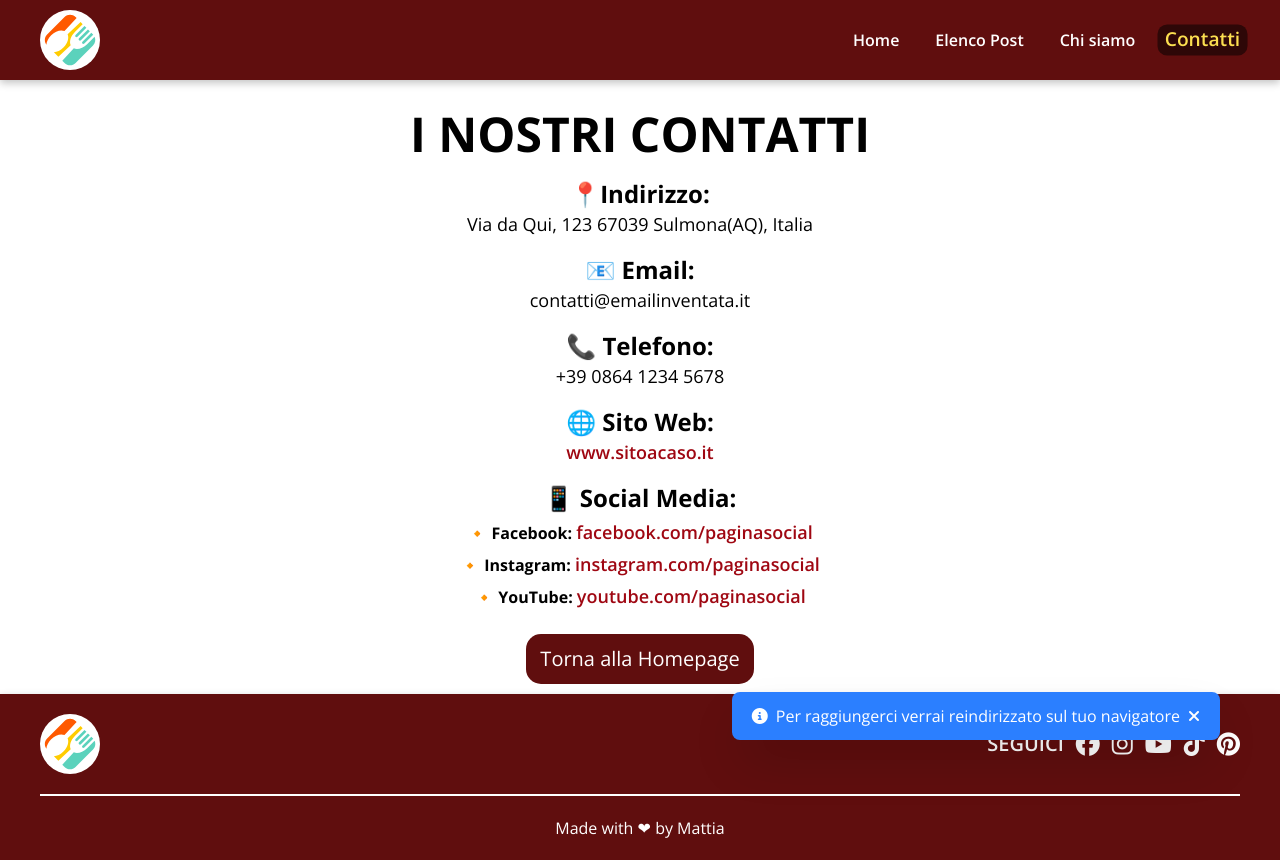
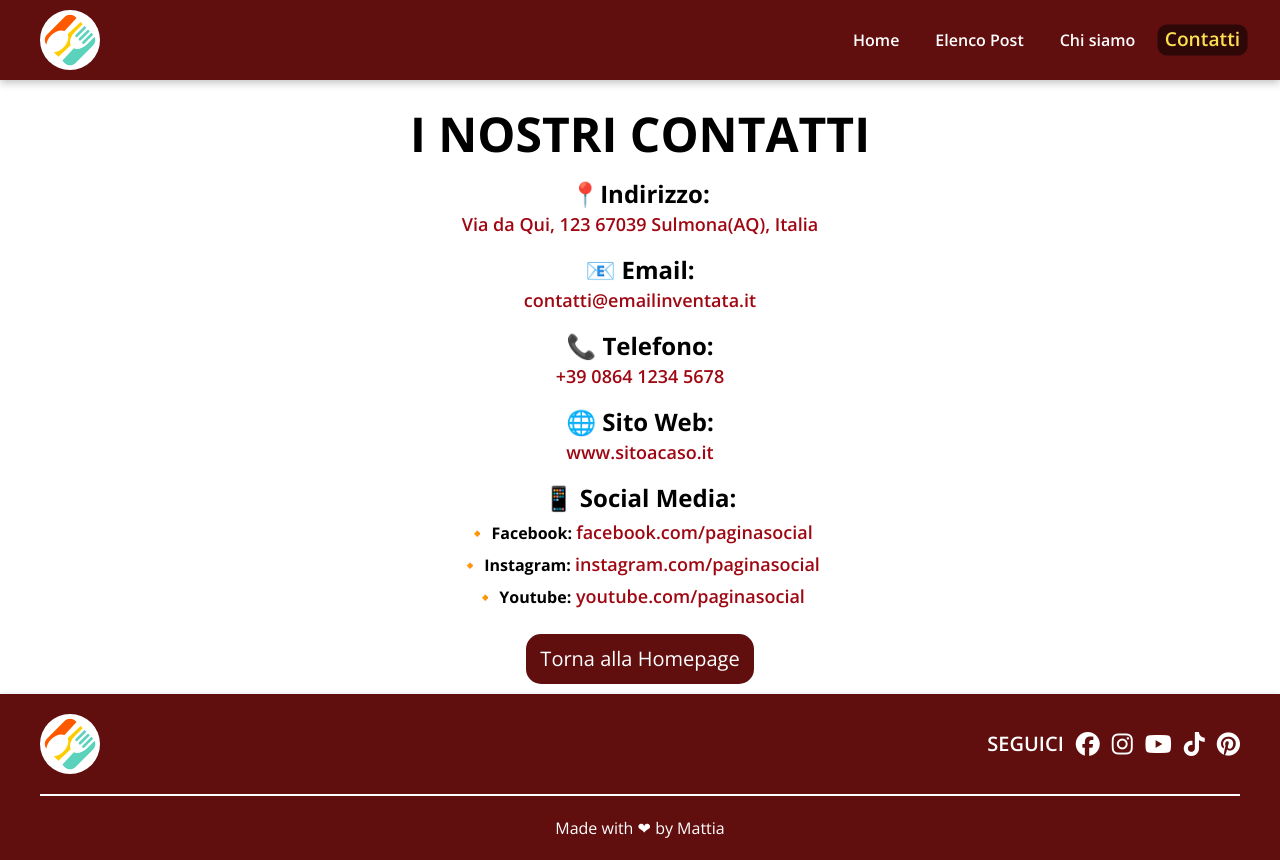
Before and after one commit to mattiadelmonaco/react-context-api, a React (Vite) app: page /contacts in a window 1280 px wide. Built offline with nearby package versions, Linux system fonts and the light colour scheme.

Commit message:
feat: add alert's custom message for every click

```diff
--- a/src/pages/Contacts.jsx
+++ b/src/pages/Contacts.jsx
@@ -5,19 +5,53 @@ import { useEffect } from "react";
 export default function Contacts() {
   const { setAlertData } = useAlertContext();
 
-  useEffect(() => {
+  const getPosition = () => {
     setAlertData({
       type: "info",
       message: "Per raggiungerci verrai reindirizzato sul tuo navigatore",
     });
+  };
+
+  const sendEmail = () => {
+    setAlertData({
+      type: "success",
+      message: "Sarai reindirizzato nella tua mail per scriverci",
+    });
+  };
+
+  const callUs = () => {
+    setAlertData({
+      type: "success",
+      message: "Stai per chiamarci",
+    });
+  };
+
+  const visitWebSite = () => {
+    setAlertData({
+      type: "info",
+      message: "Sarai reindirizzato al nostro sito web",
+    });
+  };
+
+  const socials = {
+    facebook: "Facebook",
+    instagram: "Instagram",
+    youtube: "YouTube",
+  };
+
+  const visitSocial = (socialName) => {
+    setAlertData({
+      type: "danger",
+      message: `Stai per essere reindirizzato su ${socialName}`,
+    });
+  };
+
+  useEffect(() => {
+    setAlertData({
+      type: "",
+      message: "",
+    });
   }, [setAlertData]);
-
-  // const getPosition = () => {
-  //   useAlertContext({
-  //     type: "info",
-  //     message: "Per raggiungerci verrai reindirizzato sul tuo navigatore",
-  //   });
-  // };
 
   return (
     <div className="ms-container">
@@ -26,21 +60,41 @@ export default function Contacts() {
         <ul>
           <li className="mb-4">
             <h2 className="text-2xl font-bold">📍Indirizzo:</h2>
-            <p className="text-lg cursor-pointer">
+            <a
+              href="#"
+              onClick={getPosition}
+              className="text-lg text-red-800 font-semibold"
+            >
               Via da Qui, 123 67039 Sulmona(AQ), Italia
-            </p>
+            </a>
           </li>
           <li className="mb-4">
             <h2 className="text-2xl font-bold">📧 Email:</h2>
-            <p className="text-lg cursor-pointer">contatti@emailinventata.it</p>
+            <a
+              onClick={sendEmail}
+              href="#"
+              className="text-lg text-red-800 font-semibold"
+            >
+              contatti@emailinventata.it
+            </a>
           </li>
           <li className="mb-4">
             <h2 className="text-2xl font-bold">📞 Telefono:</h2>
-            <p className="text-lg cursor-pointer">+39 0864 1234 5678</p>
+            <a
+              onClick={callUs}
+              href="#"
+              className="text-lg text-red-800 font-semibold"
+            >
+              +39 0864 1234 5678
+            </a>
           </li>
           <li className="mb-4">
             <h2 className="text-2xl font-bold">🌐 Sito Web:</h2>
-            <a className="text-lg text-red-800 font-semibold" href="#">
+            <a
+              onClick={visitWebSite}
+              className="text-lg text-red-800 font-semibold"
+              href="#"
+            >
               www.sitoacaso.it
             </a>
           </li>
@@ -49,20 +103,32 @@ export default function Contacts() {
               <h2 className="text-2xl font-bold">📱 Social Media:</h2>
               <li className="my-1">
                 <strong>🔸 Facebook: </strong>
-                <a className="text-lg text-red-800 font-semibold" href="#">
+                <a
+                  onClick={() => visitSocial(socials.facebook)}
+                  className="text-lg text-red-800 font-semibold"
+                  href="#"
+                >
                   facebook.com/paginasocial
                 </a>
               </li>
               <li className="my-1">
                 <strong>🔸 Instagram: </strong>
-                <a className="text-lg text-red-800 font-semibold" href="#">
+                <a
+                  onClick={() => visitSocial(socials.instagram)}
+                  className="text-lg text-red-800 font-semibold"
+                  href="#"
+                >
                   {" "}
                   instagram.com/paginasocial
                 </a>
               </li>
               <li className="my-1">
-                <strong>🔸 YouTube: </strong>
-                <a className="text-lg text-red-800 font-semibold" href="#">
+                <strong>🔸 Youtube:</strong>
+                <a
+                  onClick={() => visitSocial(socials.youtube)}
+                  className="text-lg text-red-800 font-semibold"
+                  href="#"
+                >
                   {" "}
                   youtube.com/paginasocial
                 </a>
```
